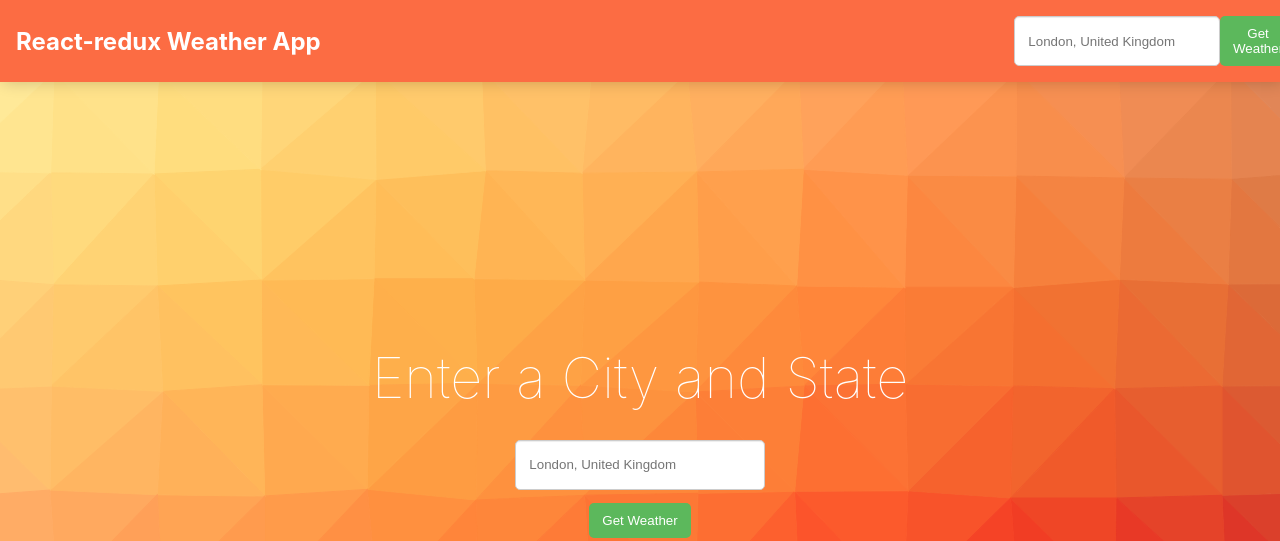
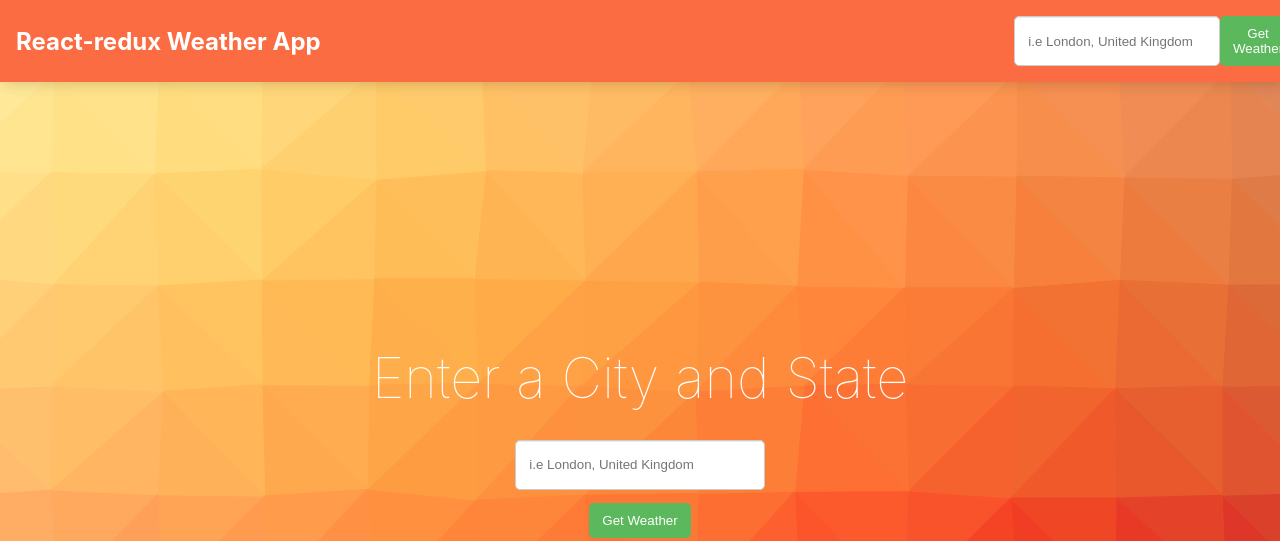
Before and after one commit to Mariusz071/task-react-redux-app, a React (Create React App) app: page / in a window 1280 px wide. Shown: the top 541 px of the page. Built offline with nearby package versions, Linux system fonts and the light colour scheme.

Commit message:
added default value, cleaning local  state after submitting

```diff
--- a/src/components/searchbar/Searchbar.js
+++ b/src/components/searchbar/Searchbar.js
@@ -10,9 +10,17 @@ class Searchbar extends Component {
 
   inputChange = e => this.setState({ value: e.target.value })
 
+  onSubmit = () => {
+    const { value } = this.state
+    const { getValue } = this.props
+    getValue(value)
+    this.setState({ value: '' })
+  }
+
   render() {
-    const { display, getValue } = this.props
+    const { display } = this.props
     const { value } = this.state
+
     return (
       <div
         className={cn('searchbar', {
@@ -20,8 +28,13 @@ class Searchbar extends Component {
           vertical: display === 'vertical',
         })}
       >
-        <input placeholder="London, United Kingdom" className="searchbar__input" onChange={this.inputChange}></input>
-        <button className="btn success" onClick={() => getValue(value)}>
+        <input
+          placeholder="i.e London, United Kingdom"
+          className="searchbar__input"
+          value={value}
+          onChange={this.inputChange}
+        ></input>
+        <button className="btn success" onClick={this.onSubmit}>
           Get Weather
         </button>
       </div>
```
